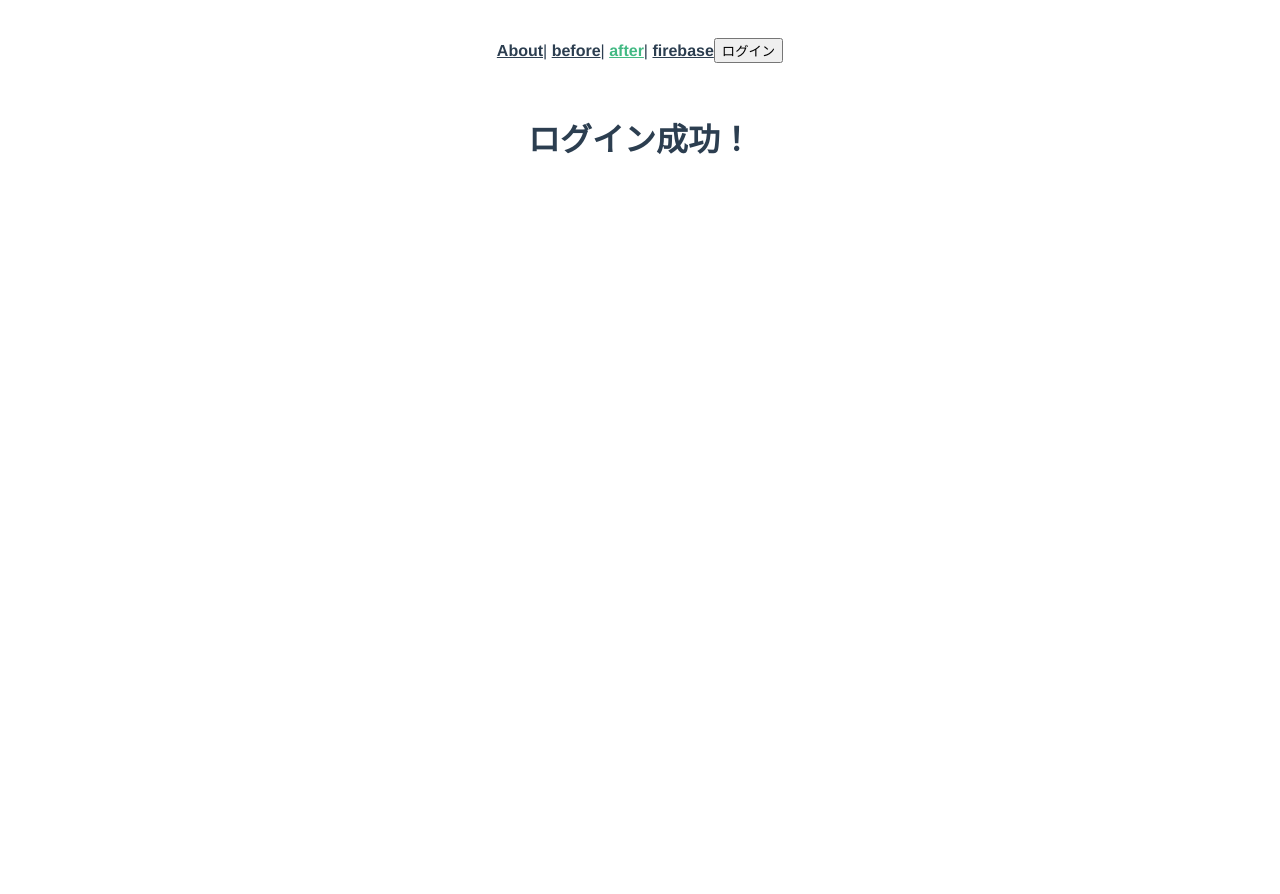
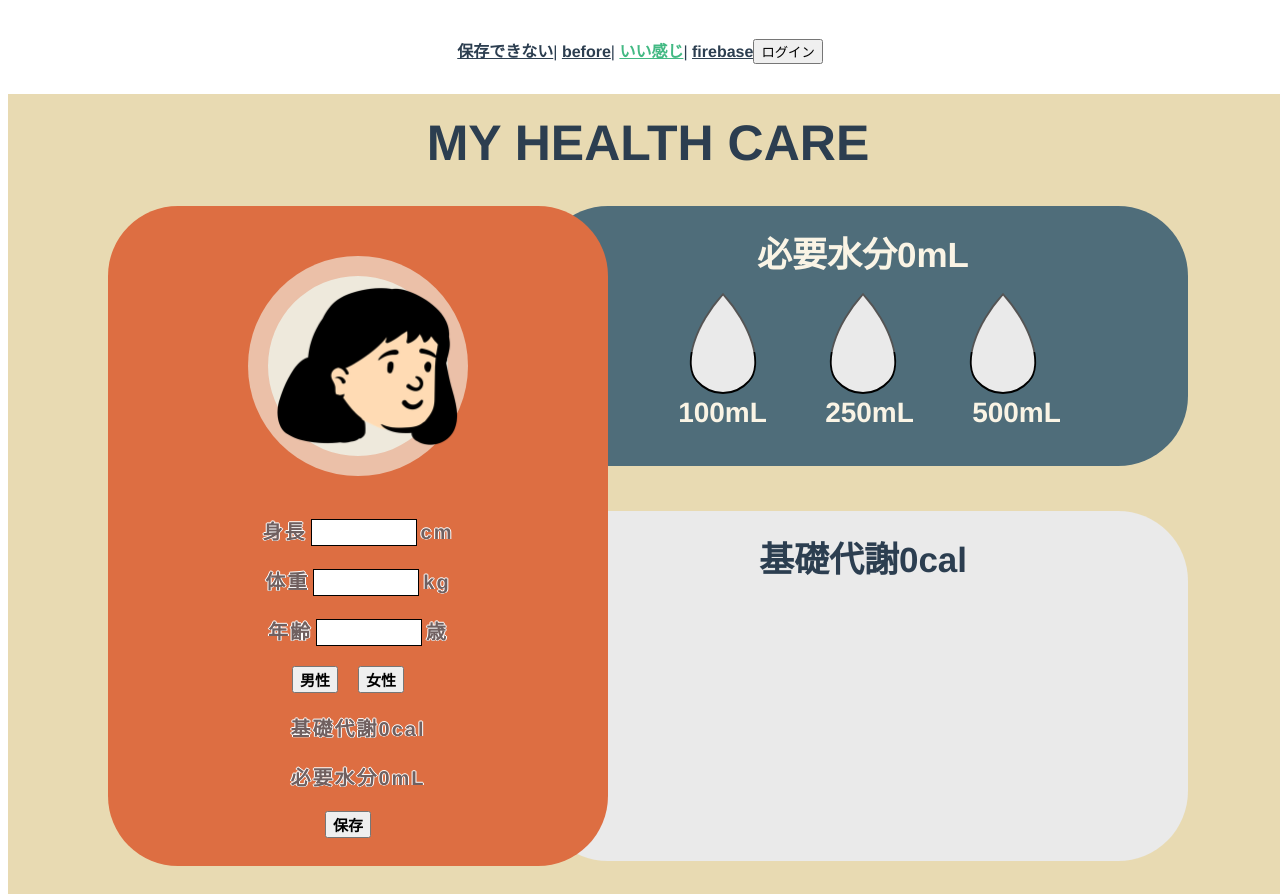
Before and after one commit to galgal-egg/galgal-egg-app, a Vue app: page /afterSignIn in a window 1280 px wide. Before the commit the page ends 800 px from the top, so only its background shows below. Built offline with nearby package versions, Linux system fonts and the light colour scheme; no server answers; sample sign-in values are in the browser's storage; the HTML template or start-up script is replaced by a standard one.

Commit message:
データ保存可

```diff
--- a/src/App.vue
+++ b/src/App.vue
@@ -1,9 +1,9 @@
 <template>
   <div id="app">
     <div id="nav">
-      <router-link to="/about">About</router-link>|
+      <router-link to="/about">保存できない</router-link>|
       <router-link to="/beforeSignIn">before</router-link>|
-      <router-link to="/afterSignIn">after</router-link>|
+      <router-link to="/afterSignIn">いい感じ</router-link>|
       <router-link to="/fire">firebase</router-link>
       <button v-if="isLoggin" v-on:click="logOut">ログアウト</button>
       <button v-else v-on:click="logIn">ログイン</button>
--- a/src/views/About.vue
+++ b/src/views/About.vue
@@ -5,13 +5,15 @@
       <div class="photo">
         <img alt="Vue logo" src="../assets/women.png" />
       </div>
-      <p>身長<input v-model="cm" />cm</p>
+
+      <p>身長<input type="text" v-model="cm" />cm</p>
       <p>体重<input v-model="kg" />kg</p>
       <p>年齢<input v-model="age" />歳</p>
       <button @click="Men">男性</button>
       <button @click="Women">女性</button>
       <p>基礎代謝{{ cal }}cal</p>
       <p>必要水分{{ mL }}mL</p>
+      <button @click="fire">保存</button>
     </div>
     <div class="water">
       必要水分{{ mL }}mL
@@ -40,6 +42,15 @@ export default {
       cal: 0,
       mL: 0,
     }
+  },
+  computed: {
+    user() {
+      return this.$auth.currentUser
+    },
+    computed: {
+      user() {
+        return this.$auth.currentUser
+      },
     },
     methods: {
       Men() {
@@ -70,6 +81,7 @@ export default {
         if (this.mL > 0) {
           return (this.mL -= 500)
         }
+      },
     },
   },
 }
--- a/src/views/afterSignIn.vue
+++ b/src/views/afterSignIn.vue
@@ -1,5 +1,197 @@
 <template>
-  <div class="after">
-    <h1>ログイン成功！</h1>
+  <div class="body">
+    <h1>MY HEALTH CARE</h1>
+    <div class="mybody">
+      <div class="photo">
+        <img alt="Vue logo" src="../assets/women.png" />
+      </div>
+
+      <p>身長<input v-model="cm" />cm</p>
+      <p>体重<input v-model="kg" />kg</p>
+      <p>年齢<input v-model="age" />歳</p>
+      <button @click="Men">男性</button>
+      <button @click="Women">女性</button>
+      <p>基礎代謝{{ cal }}cal</p>
+      <p>必要水分{{ mL }}mL</p>
+      <button v-on:click="fire">保存</button>
+    </div>
+    <div class="water">
+      必要水分{{ mL }}mL
+      <div class="ame">
+        <button @click="one"></button>
+        <button @click="three"></button>
+        <button @click="five"></button>
+      </div>
+      <ul>
+        <li>100mL</li>
+        <li>250mL</li>
+        <li>500mL</li>
+      </ul>
+    </div>
+    <div class="eatok">基礎代謝{{ cal }}cal</div>
   </div>
 </template>
+
+<script>
+import firebase from "firebase"
+export default {
+  data() {
+    return {
+      name: "",
+      cm: "",
+      kg: "",
+      age: "",
+      cal: 0,
+      mL: 0,
+    }
+  },
+  computed: {
+    user() {
+      return this.$auth.currentUser
+    },
+  },
+  methods: {
+    Men() {
+      return (
+        (this.cal =
+          this.cm * 4.799 + this.kg * 13.397 + this.age * 5.677 + 88.362),
+        (this.cal = Math.round(this.cal))((this.mL = this.kg * 40))
+      )
+    },
+    Women() {
+      return (
+        (this.cal =
+          this.cm * 3.098 + this.kg * 9.247 + this.age * 4.33 + 447.592),
+        (this.cal = Math.round(this.cal))((this.mL = this.kg * 40))
+      )
+    },
+    async fire() {
+      await firebase
+        .firestore()
+        .collection("users")
+        .doc(this.user.uid)
+        .collection("physical")
+        .add({
+          name: this.user.displayName,
+          age: this.age,
+          cm: this.cm,
+          kg: this.kg,
+          uid: this.user.uid,
+        })
+      this.name = this.user.displayName
+      console.log(this.user.displayName)
+      console.log(this.age)
+      console.log(this.cm)
+      console.log(this.kg)
+      console.log(this.user.uid)
+    },
+  },
+}
+</script>
+<style scoped>
+.body {
+  width: 100vw;
+  height: 100vh;
+  background-color: #e8dab2;
+  position: absolute;
+}
+
+.body h1 {
+  font-size: 50px;
+  margin-top: 10px;
+  padding-top: 10px;
+}
+
+.mybody {
+  height: 600px;
+  width: 500px;
+  background-color: #dd6e42;
+  margin: 0px 0px 0px 100px;
+  padding: 30px 0px;
+  border-radius: 70px;
+  position: absolute;
+  font-weight: bold;
+  letter-spacing: 2px;
+  color: #706060;
+  font-size: 20px;
+  text-shadow: 0.25px 0.25px 0 #fff, -0.25px -0.25px 0 #fff,
+    -0.25px 0.25px 0 #fff, 0.25px -0.25px 0 #fff, 0px 0.25px 0 #fff,
+    0 -1px 0 #fff, -1px 0 0 #fff, 1px 0 0 #fff;
+}
+input {
+  margin: 0px 4px;
+  font-size: 20px;
+  text-align: center;
+  width: 100px;
+}
+
+.body button {
+  margin-right: 20px;
+  font-weight: bold;
+  font-size: 15px;
+  cursor: pointer;
+}
+.photo {
+  display: flex;
+  width: 180px;
+  height: 180px;
+  border-radius: 50%;
+  margin-left: 140px;
+  margin-top: 20px;
+  background-color: #eee9dc;
+  margin-bottom: 40px;
+  border: 20px solid rgba(224, 102, 54, 0.308);
+}
+
+.water {
+  width: 650px;
+  height: 240px;
+  background-color: #4f6d7a;
+  float: right;
+  margin: 0px 100px 0px 0px;
+  border-radius: 70px;
+  color: #faf4e5;
+  font-weight: bold;
+  font-size: 35px;
+  padding-top: 20px;
+}
+
+.eatok {
+  width: 650px;
+  height: 330px;
+  float: right;
+  margin: 45px 100px 0px 0px;
+  background-color: #eaeaea;
+  border-radius: 70px;
+  font-weight: bold;
+  font-size: 35px;
+  padding-top: 20px;
+}
+
+.ame button {
+  margin: -15px 30px;
+  position: relative;
+  top: 50px;
+  width: 80px;
+  height: 80px;
+  background: #eaeaea;
+  border-radius: 0% 100% 50% 50%/ 0% 50% 50% 100%;
+  transform: rotate(45deg) skew(3deg, 3deg);
+}
+
+.water ul {
+  width: 500px;
+  margin: 50px auto;
+}
+.water li {
+  float: left;
+  list-style: none;
+  width: 23%;
+  font-size: 28px;
+  margin-left: 32px;
+}
+
+input {
+  border: 1px solid #000;
+}
+</style>
--- a/src/views/beforeSignIn.vue
+++ b/src/views/beforeSignIn.vue
@@ -1,5 +1,67 @@
 <template>
-  <div class="before">
-    <h1>未ログイン</h1>
+  <div>
+    <p>身長<input v-model="cm" />cm</p>
+    <p>体重<input v-model="kg" />kg</p>
+    <p>年齢<input v-model="age" />歳</p>
+    <button @click="Men">男性</button>
+    <button @click="Women">女性</button>
+    <p>基礎代謝{{ cal }}cal</p>
+    <p>必要水分{{ mL }}mL</p>
+    <button v-on:click="fire">ボタン</button>
   </div>
 </template>
+
+<script>
+import firebase from "firebase"
+export default {
+  data() {
+    return {
+      name: "",
+      cm: "",
+      kg: "",
+      age: "",
+    }
+  },
+  computed: {
+    user() {
+      return this.$auth.currentUser
+    },
+  },
+  methods: {
+    Men() {
+      return (
+        (this.cal =
+          this.cm * 4.799 + this.kg * 13.397 + this.age * 5.677 + 88.362),
+        (this.cal = Math.round(this.cal))((this.mL = this.kg * 40))
+      )
+    },
+    Women() {
+      return (
+        (this.cal =
+          this.cm * 3.098 + this.kg * 9.247 + this.age * 4.33 + 447.592),
+        (this.cal = Math.round(this.cal))((this.mL = this.kg * 40))
+      )
+    },
+    async fire() {
+      await firebase
+        .firestore()
+        .collection("users")
+        .doc(this.user.uid)
+        .collection("physical")
+        .add({
+          name: this.user.displayName,
+          age: this.age,
+          cm: this.cm,
+          kg: this.kg,
+          uid: this.user.uid,
+        })
+      this.name = this.user.displayName
+      console.log(this.user.displayName)
+      console.log(this.age)
+      console.log(this.cm)
+      console.log(this.kg)
+      console.log(this.user.uid)
+    },
+  },
+}
+</script>
--- a/src/views/firebaseSample.vue
+++ b/src/views/firebaseSample.vue
@@ -1,5 +1,6 @@
 <template>
   <div>
+    <input type="text" />
     <button v-on:click="fire">ボタン</button>
   </div>
 </template>
@@ -8,13 +9,30 @@
 import firebase from "firebase"
 export default {
   data() {
-    return {}
+    return {
+      name: "",
+    }
+  },
+  computed: {
+    user() {
+      return this.$auth.currentUser
+    },
   },
   methods: {
-    fire() {
-      firebase.firestore().collection("users").doc().add({
-        name: "Yuto",
-      })
+    async fire() {
+      await firebase
+        .firestore()
+        .collection("users")
+        .doc(this.user.uid)
+        .collection("physical")
+        .add({
+          name: this.user.displayName,
+          uid: this.user.uid,
+          high: "222acm",
+        })
+      this.name = this.user.displayName
+      console.log(this.user.displayName)
+      console.log(this.user.uid)
     },
   },
 }
```
Lines whose indentation alone changed are shown as unchanged.
